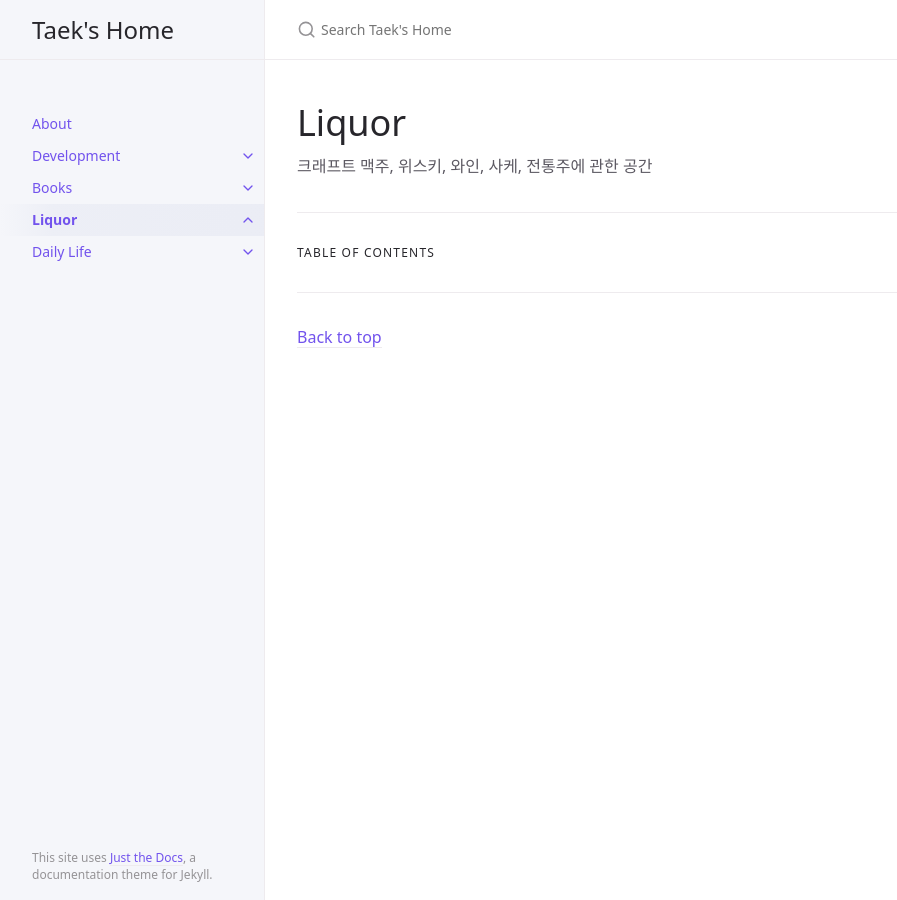
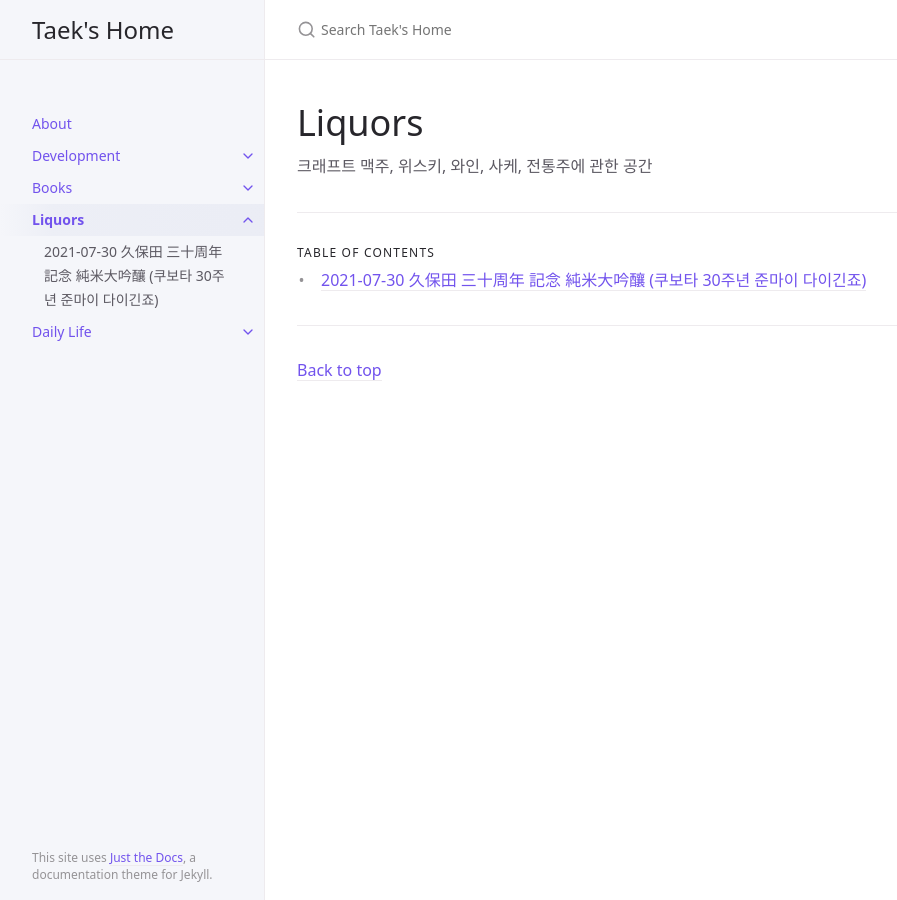
Before and after one commit to SEONGTAEK01/SEONGTAEK01.github.io, a Jekyll site: the page built from docs/liquors/liquors.md, in a window 1280 px wide. Shown: the whole page, without its empty margins (107-1004 px from the left). Built offline with Jekyll 4.4.1, drawn with Linux system fonts in a browser that asks for light colours.

Commit message:
Add kubota 30th junmaidaiginjo

```diff
--- /dev/null
+++ b/docs/liquors/2021-07-31.md
@@ -0,0 +1,8 @@
+---
+layout: default
+title: 2021-07-30 久保田 三十周年 記念 純米大吟釀 (쿠보타 30주년 준마이 다이긴죠)
+parent: Liquors
+nav_order: 1
+---
+
+# 2021-07-31 久保田 三十周年 記念 純米大吟釀 (쿠보타 30주년 준마이 다이긴죠)
--- a/docs/liquors/liquors.md
+++ b/docs/liquors/liquors.md
@@ -1,10 +1,10 @@
 ---
 layout: default
-title: Liquor
+title: Liquors
 nav_order: 3
 has_children: true
-permalink: /docs/liquor
+permalink: /docs/liquors
 ---
 
-# Liquor
+# Liquors
 크래프트 맥주, 위스키, 와인, 사케, 전통주에 관한 공간
```
Also changed, not shown: docs/books/2021-07-30.md (+1 -1 lines).
